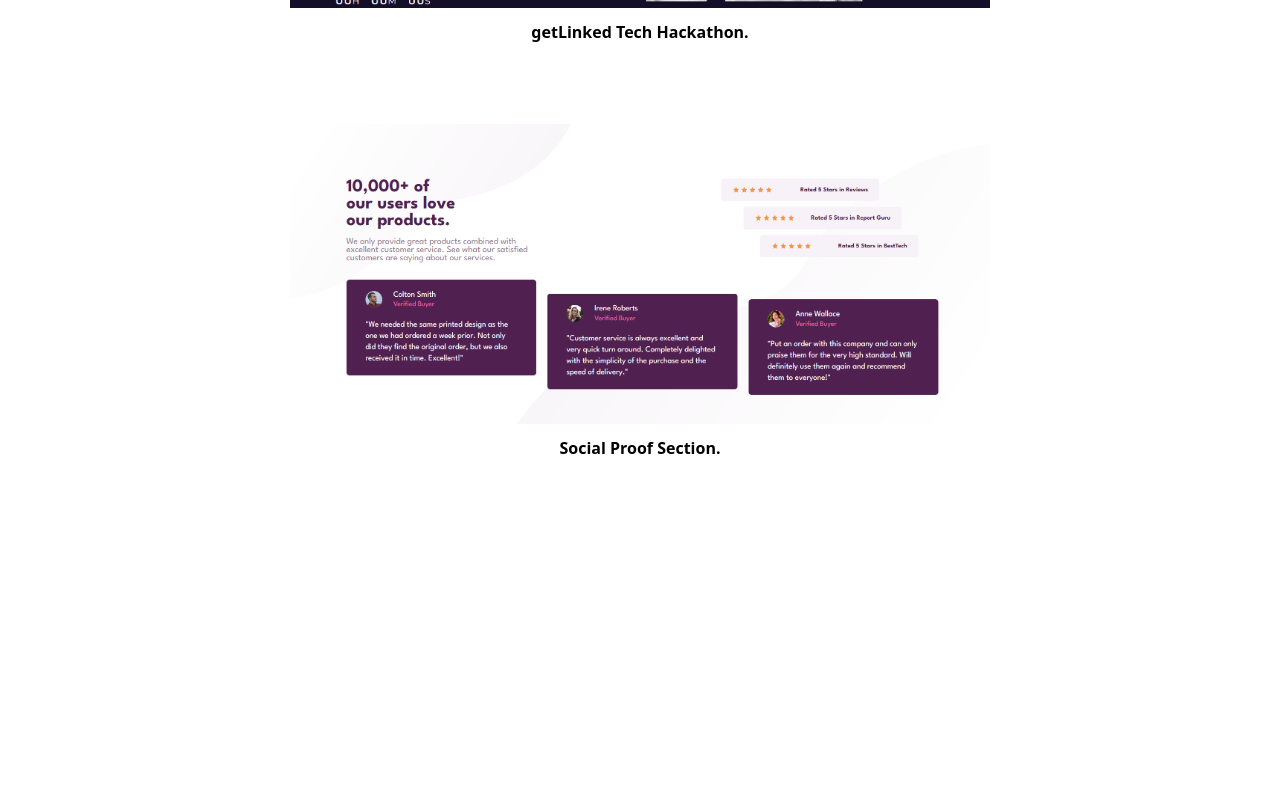
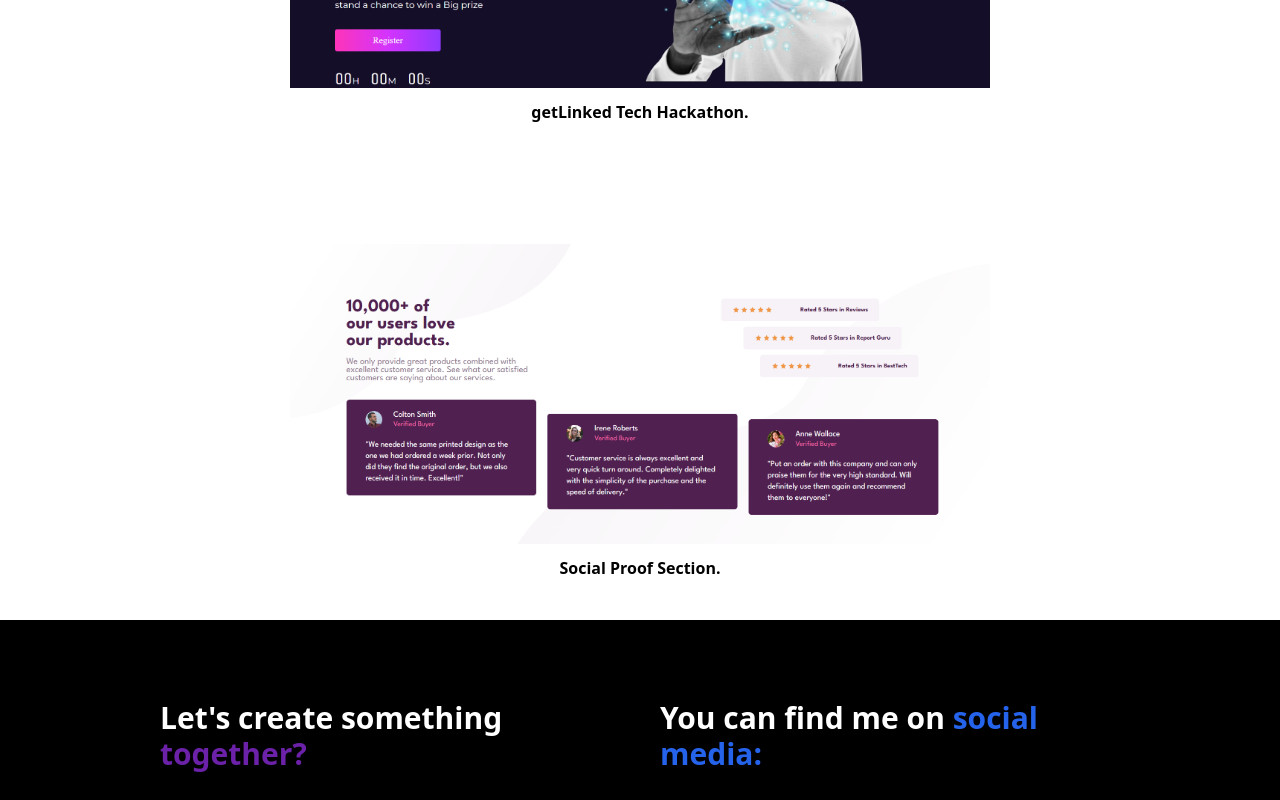
Before and after one commit to Meerahbel/my-portfolio, a React (Vite) app: page /work in a window 1280 px wide. Shown: the part 1220-2020 px from the top of the page. Before the commit the page ends 1680 px from the top, so only its background shows below. Built offline with nearby package versions, Linux system fonts and the light colour scheme.

Commit message:
footer added to work page

```diff
--- a/src/Components/Workcard.jsx
+++ b/src/Components/Workcard.jsx
@@ -1,6 +1,6 @@
 const Workcard = ({ item, index }) => {
   return (
-    <div className="flex flex-col gap-3 items-center mt-10">
+    <div className="flex flex-col gap-3 items-center my-10">
       <img src={item?.image} alt="work image" className="w-[700px] h-[300px]" />
       <p className="font-bold">{item?.title}</p>
     </div>
--- a/src/Pages/Work.jsx
+++ b/src/Pages/Work.jsx
@@ -1,6 +1,7 @@
 import Workcard from "../Components/Workcard";
 import Workheader from "../Components/Workheader";
 import work from "../Data/work.json";
+import Footer from "../Components/Footer";
 
 const Work = () => {
   return (
@@ -11,6 +12,7 @@
           return <Workcard key={index} item={item} index={index} />;
         })}
       </div>
+      <Footer />
     </main>
   );
 };
```
